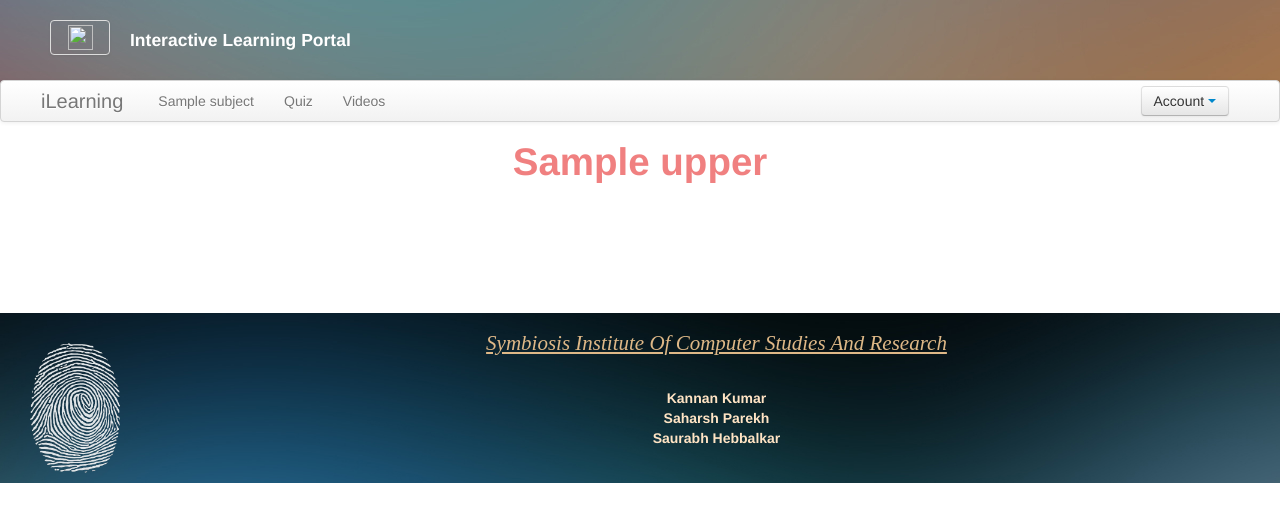
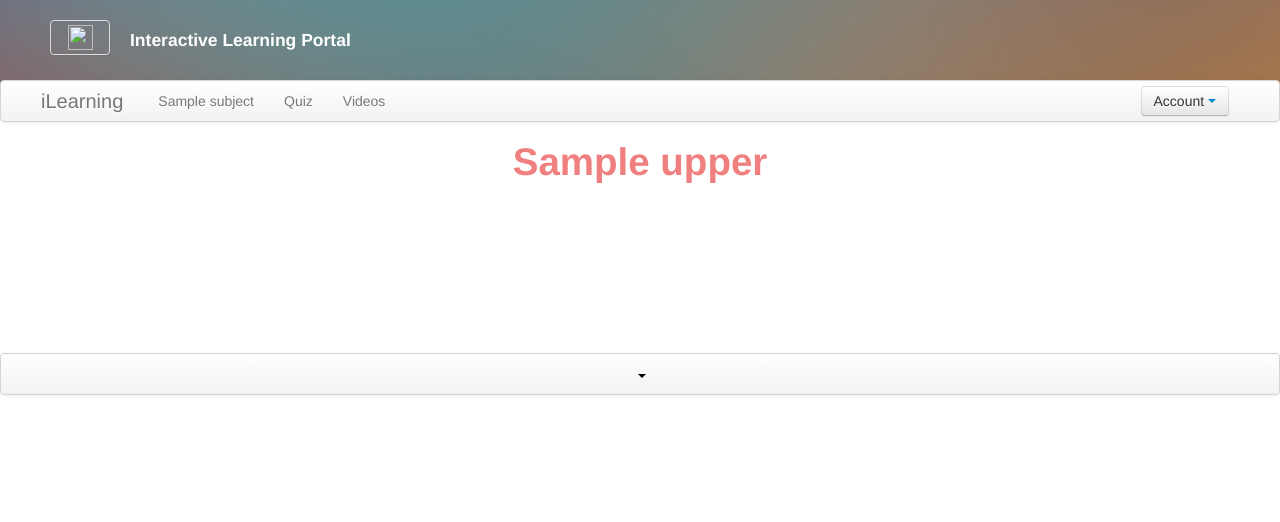
Before and after one commit to kannankumar/Shloka, a Django app: template templates/subject.html in a window 1280 px wide. Shown: the top 522 px of the page. Run offline with Django 3.2, Linux system fonts and the light colour scheme; the template is opened without the code that fills it: most values are stand-ins (such as "Sample title", 1, 10 or a date in 2020); parts of the project's set-up code (start-up, migrations or seed data) failed here and were passed over; some libraries are stand-ins or nearby versions.

Commit message:
Added slide-up footer to home and subject page

```diff
--- a/templates/subject.html
+++ b/templates/subject.html
@@ -11,11 +11,11 @@
 	#wrap {min-height: 100%;}
 
 	#main {overflow:auto;
-		padding-bottom: 150px;}  /* must be same height as the footer */
+		padding-bottom: 30px;}  /* must be same height as the footer */
 
 	#footer {position: relative;
-		margin-top: -150px; /* negative value of footer height */
-		height: 150px;
+		margin-top: 30px; /* negative value of footer height */
+		height: 30px;
 		clear:both;}
 
 	/*Opera Fix*/
@@ -207,7 +207,90 @@ else
 
 </div>
 </div>
-<br/><br/><br/><br/><br/>
+<br/><br/><br/><br/>
+
+
+
+
+<script>
+$(document).ready(function(){
+	$("#shown-footer").click(function(){
+		$('#hidden-footer').slideToggle('slow');
+		$('html,body').animate({scrollTop:$('#shown-footer').offset().top},'slow');
+	});
+});
+</script>
+<div id="footer">
+	<footer id="hidden-footer" style="background:url({{MEDIA_URL}}/img/footer3.jpg);background-size:100% 100%;background-repeat:no-repeat;display:none;">
+
+     <div class="media">
+      <a class="pull-left" href="#">
+
+      </a>
+      <div class="media-body">
+        <br>
+
+        <img  src="{{MEDIA_URL}}/img/finger.png" alt="Pulpit rock" width="150" height="150" align="left" >
+        <center><i style="color:burlywood; font-family:apple chancery ; font-size:21 ;   "   class="media-heading"><u><a style="color:burlywood;"  href="http://www.sicsr.ac.in" target="_blank">Symbiosis Institute Of Computer Studies And Research</a></u></i><br></center>
+        <br>
+
+
+        <div class="media">
+          <center> <b><a style="color:bisque;" href="http://www.facebook.com/kannanpkumar?ref=ts&fref=ts" target="_blank">Kannan Kumar</a></b><br></center>
+
+    	    <center><b><a style="color:bisque;" href="http://www.facebook.com/dogsshout?fref=ts" target="_blank">Saharsh Parekh</a></b><br></center>
+
+	        <center><b><a style="color:bisque;" href="https://www.facebook.com/saurabh.hebbalkar?ref=ts&fref=ts" targer="_blank">Saurabh Hebbalkar</a></b></center>
+
+  	    </div>
+
+      </div>
+    </div>
+
+
+
+
+
+	</footer>
+        <div id="shown-footer" class="navbar"  tabindex='1' style="padding:0px;margin-bottom:0px;">
+		      <div class="navbar-inner">
+
+		              <div class="container-fluid">
+          <button type="button" class="btn btn-navbar" data-toggle="collapse" data-target=".nav-collapse">
+            <span class="icon-bar"></span>
+            <span class="icon-bar"></span>
+          </button>
+          <div class="nav-collapse collapse">
+            <p class="navbar-text pull-right">
+              <!--Logged in as -->
+
+
+              <!-- href="#" class="navbar-link">Username</a>-->
+            </p>
+            <ul class="nav">
+
+            <li><a> </a></li>
+
+            </ul>
+
+
+		      </div>
+		      </div>
+
+
+
+    		  	<center>&nbsp;<span class="caret" style=""></span></center>
+    	    </div>
+      	</div>
+</div>
+
+<!--FOOTER END -->
+</div>
+
+
+
+
+<!--
 <div id="footer">
         <footer style="background:url({{MEDIA_URL}}/img/footer3.jpg);background-size:100% 100%;background-repeat:no-repeat;">
 
```
Also changed, not shown: templates/home.html (+39 -15 lines).
